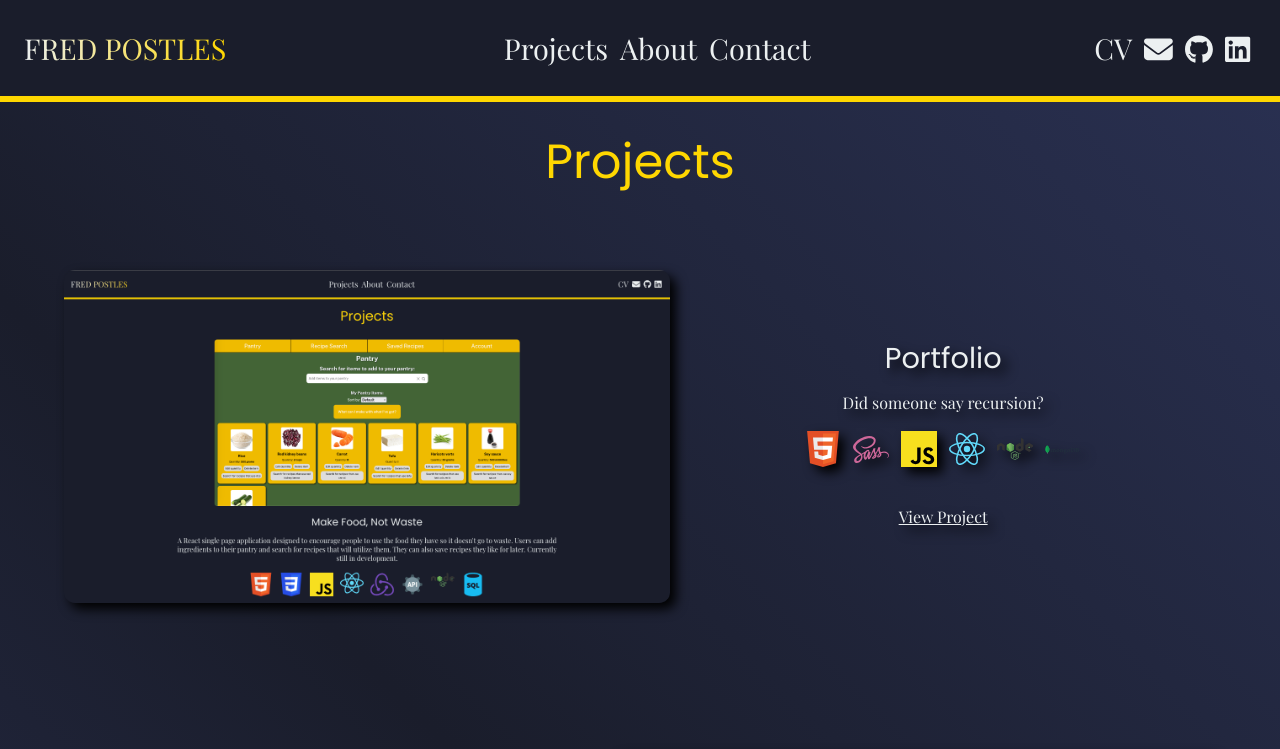
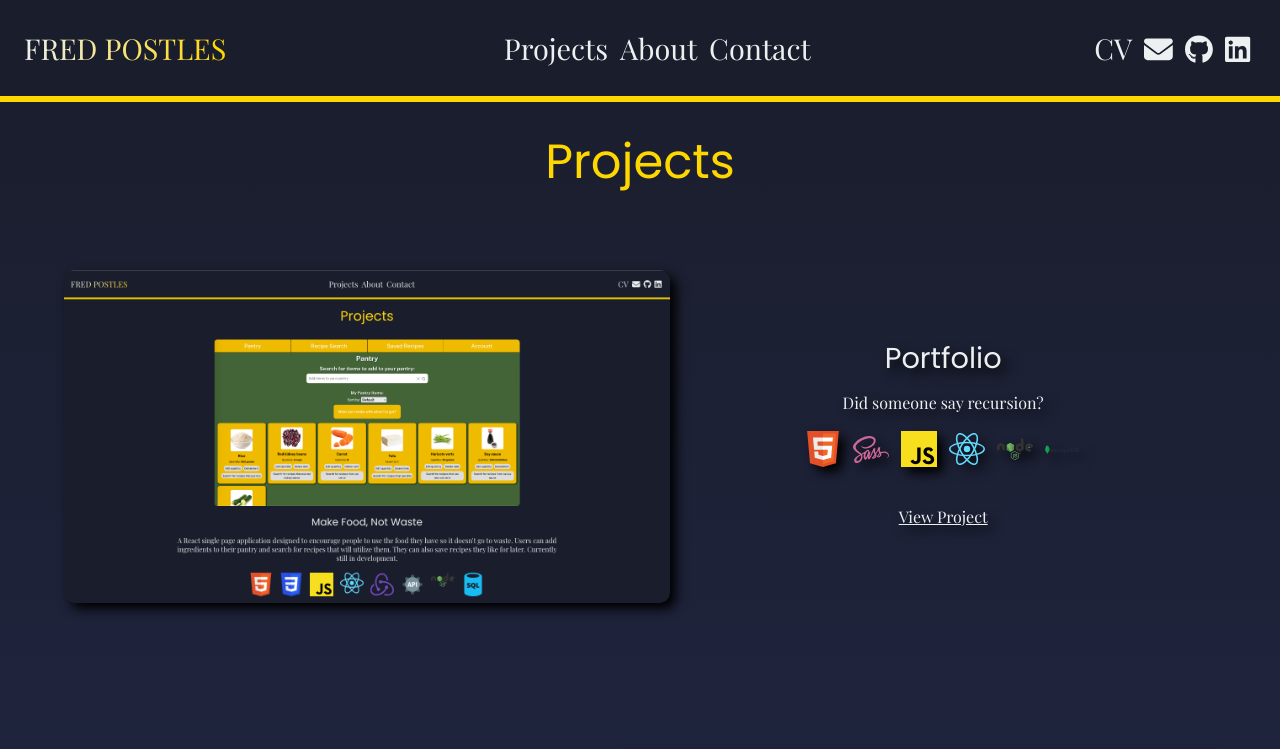
Before and after one commit to fredpostles/portfolio, a React (Create React App) app: page / in a window 1280 px wide. Shown: the top 749 px of the page. Built offline with nearby package versions, Linux system fonts and the light colour scheme.

Commit message:
Updated background gradient color

```diff
--- a/src/App.scss
+++ b/src/App.scss
@@ -14,13 +14,27 @@ html {
   text-align: center;
   body {
     scroll-margin-top: 5rem;
-
-    background-image: repeating-linear-gradient(
-      45deg,
-      $primary-color 25%,
-      #2a3153 50%,
-      $primary-color 75%
+    background-size: cover;
+    background: rgb(91, 99, 140);
+    background: -moz-linear-gradient(
+      360deg,
+      rgba(91, 99, 140, 1) 0%,
+      rgba(43, 53, 107, 1) 47%,
+      rgba(26, 29, 43, 1) 100%
     );
+    background: -webkit-linear-gradient(
+      360deg,
+      rgba(91, 99, 140, 1) 0%,
+      rgba(43, 53, 107, 1) 47%,
+      rgba(26, 29, 43, 1) 100%
+    );
+    background: linear-gradient(
+      360deg,
+      rgba(91, 99, 140, 1) 0%,
+      rgba(43, 53, 107, 1) 47%,
+      rgba(26, 29, 43, 1) 100%
+    );
+    filter: progid:DXImageTransform.Microsoft.gradient(startColorstr="#5b638c",endColorstr="#1a1d2b",GradientType=1);
   }
 }
 
```
